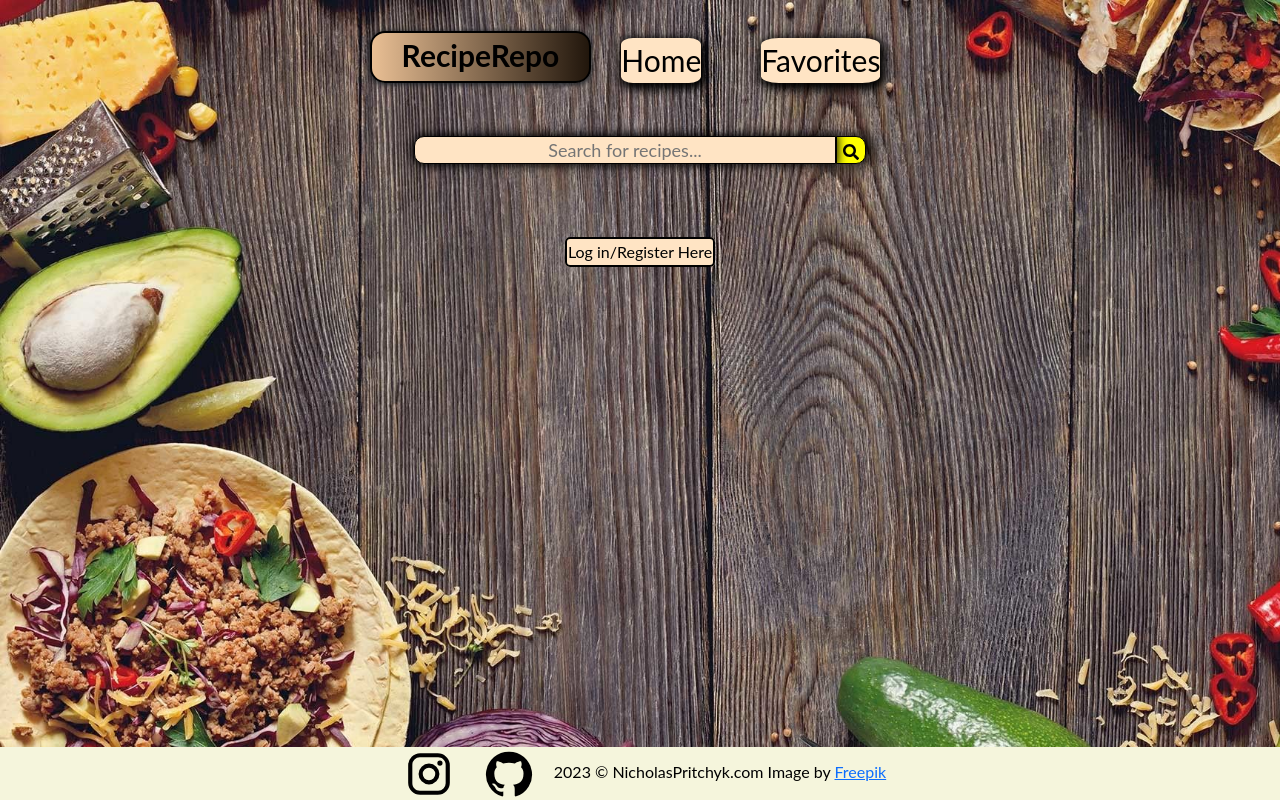
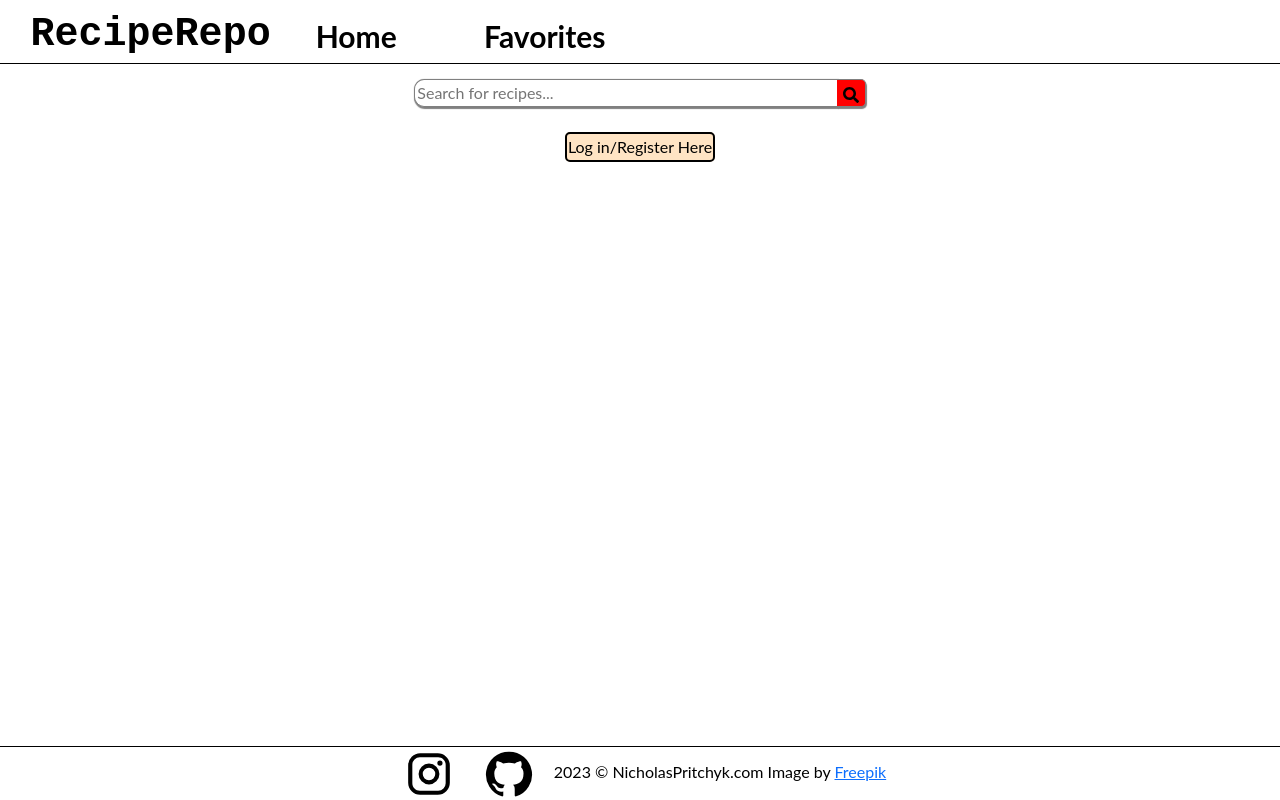
Before and after one commit to nickpritchyk/RecipeRepository_Updated, a React (Create React App) app in the folder client/reciperepo/: page / in a window 1280 px wide. Built offline with nearby package versions, Linux system fonts and the light colour scheme; no server answers.

Commit message:
different styles

```diff
--- a/client/reciperepo/src/App.css
+++ b/client/reciperepo/src/App.css
@@ -1,6 +1,7 @@
 .App {
   text-align: center;
-  background-image: url(./img/final_bg.jpg);
+  /* background-image: url(./img/final_bg.jpg); */
+  background-color: white;
   background-size: cover;
   display: flex;
   flex-direction: column;
--- a/client/reciperepo/src/components/NavBar.js
+++ b/client/reciperepo/src/components/NavBar.js
@@ -26,8 +26,10 @@ function NavBar() {
                     RecipeRepo
                 </Link>
             </div>
-            <Link to='/'> Home </Link>
-            <Link to='/favorites'> Favorites </Link>
+            <div className='navbar-links'>
+                <Link to='/'> Home </Link>
+                <Link to='/favorites'> Favorites </Link>
+            </div>
         </div>
     </div>
   )
--- a/client/reciperepo/src/components/SearchBar.js
+++ b/client/reciperepo/src/components/SearchBar.js
@@ -27,12 +27,13 @@ export const SearchBar = () => {
     }
 
     return (
-        <Container>
-            <Row>
-            <form className='search-div' onSubmit={handleSearch}>
-                <input type="text" placeholder="Search for recipes..." onChange={(e) =>  setSearch(e.target.value)}/><button className='search-btn' type='submit' onSubmit={handleSearch}> <FaSearch/></button>
+        <div>
+            {/* <div className='search-div'> */}
+            <form className='search-bar'onSubmit={handleSearch}>
+                <input className="input" placeholder="Search for recipes..." onChange={(e) =>  setSearch(e.target.value)}/>
+                <button className='search-btn' type='submit' onSubmit={handleSearch}> <FaSearch/></button>
             </form>
-            </Row>
+            {/* </div> */}
             <Container>
                 <Row>
                 {loading ? ( <h3>Loading...</h3>
@@ -41,7 +42,7 @@ export const SearchBar = () => {
                 )}
                 </Row>
             </Container>
-        </Container>
+        </div>
     );
 }
 
--- a/client/reciperepo/src/styles/Footer.css
+++ b/client/reciperepo/src/styles/Footer.css
@@ -4,12 +4,13 @@
 
 
   .footer {
-      background: beige;
+      background: white;
       margin-top: auto;
       width: 100%;
       display: flex;
       justify-content: center;
       align-items: center;
+      border-top: 1px solid black;
     }
 
   .socialMedia svg {
--- a/client/reciperepo/src/styles/Login.css
+++ b/client/reciperepo/src/styles/Login.css
@@ -1,15 +1,16 @@
 .login {
     display: grid;
     background-color: bisque;
-    width: 30vw;
+    width: fit-content;
     margin: auto;
-    border: 2px solid black;
-    border-radius: 15px;
-    box-shadow: 0px 0px 10px 3px;
+    border: 1px solid black;
+    padding: 15px;
+    border-radius: 10px;
+    box-shadow: 0px 0px 4px 1px black;
 }
 
 input {
-    background-color: transparent;
+    background-color: white;
     border: 2px solid black;
     display: grid;
     margin-left: auto;
@@ -17,7 +18,7 @@ input {
     margin-top: 15px;
     margin-bottom: 15px;
     border-radius: 10px;
-    width: 90%;
+    width: 33vw;
 }
 
 label {
@@ -30,7 +31,6 @@ label {
     background-color: white;
     border: 2px solid black;
     border-radius: 5px;
-    width: 20%;
     margin-bottom: 5%;
 }
 
--- a/client/reciperepo/src/styles/Navbar.css
+++ b/client/reciperepo/src/styles/Navbar.css
@@ -2,38 +2,42 @@
     font-family: 'Lato', sans-serif;
   }
 
-  .h1 {
-    background-image: linear-gradient(to left, #21160C, #E9BF94);
+  .h1 a {
     border-radius: 15px;
-    border: 2px solid black;
+    /* border: 2px solid black; */
+    padding: 5px;
     box-shadow: 0px 1px 5px 1px;
     font-family: 'Courier New', Courier, monospace;
     font-weight: bolder;
+    text-decoration: none;
+    color: black;
     /* margin-right: 65%; */
   }
 
   .navbar {
     width: 100%;
-    background: transparent;
+    height: 8vh;
+    background: white;
+    border-bottom: 1px solid black;
   }
 
   .links {
-    width: 100%;
-    height: 100%;
+    height: 7vh;
+    margin-left: 2%;
     align-items: center;
     justify-content: center;
     display: flex;
   }
 
-  .navbar a {
+  .navbar-links a {
     text-decoration: none;
-    margin: 30px;
+    margin: 40px;
     font-size: 30px;
     color: black;
-    /* border: 1px solid; */
-    border-radius: 15%;
-    background-color: bisque;
-    box-shadow: 2px 3px 10px 4px black;
+    border-radius: 10%;
+    background-color: transparent;
+    font-weight: bold;
+
   }
 
   .toggleButton {
--- a/client/reciperepo/src/styles/SearchBar.css
+++ b/client/reciperepo/src/styles/SearchBar.css
@@ -1,18 +1,14 @@
-.search-div input {
-    background-color: bisque;
-    color: black;
+/* .input {
+    background-color: white;
     outline: none;
     width: 33vw;
-    height: 3.5vh;
-    border: 1px solid;
+    border: 0px solid;
     box-shadow: 0px 0px 10px 2px;
     border-radius: 10px 0px 0px 10px;
     text-align: center;
-    font-size: 18px;
-    position: relative;
-}
+} */
 
-.search-div {
+/* .search-div {
     display: flex;
     align-items: center;
     margin-bottom: 10%;
@@ -20,15 +16,51 @@
 }
 
 .search-btn {
-    background-color: yellow;
-    height: 3.5vh;
-    width: 2vw;
+    background-color: navy;
     border: 1px solid;
     border-radius: 0px 10px 10px 0px;
     box-shadow: 5px 0px 15px 2px;
     color: black;
     width: fit-content;
+} */
+
+.search-bar {
+    display: inline-flex;
 }
+
+.search-bar .input {
+    height: max-content;
+    background: white;
+    border: 1px solid gray;
+    border-right: 0px;
+    border-radius: 10px 0px 0px 10px;
+    color: black;
+    box-shadow: 1px 1px 1px 1px gray;
+    width: 33vw;
+    outline: none;
+}
+
+.search-btn {
+    height: max-content;
+    margin-top: 15px;
+    background: transparent;
+    border: 1px solid gray;
+    border-left: 0;
+    border-radius: 0px 5px 5px 0px;
+    box-shadow: 1px 2px 1px 0px gray;
+    width: fit-content;
+    background-color: red;
+}
+
+
+
+
+
+
+
+
+
+
 
 .card:hover:hover {
     transform: scale(1.03);
```
Also changed, not shown: 1 other file (tests, documents, lock files or other folders).
